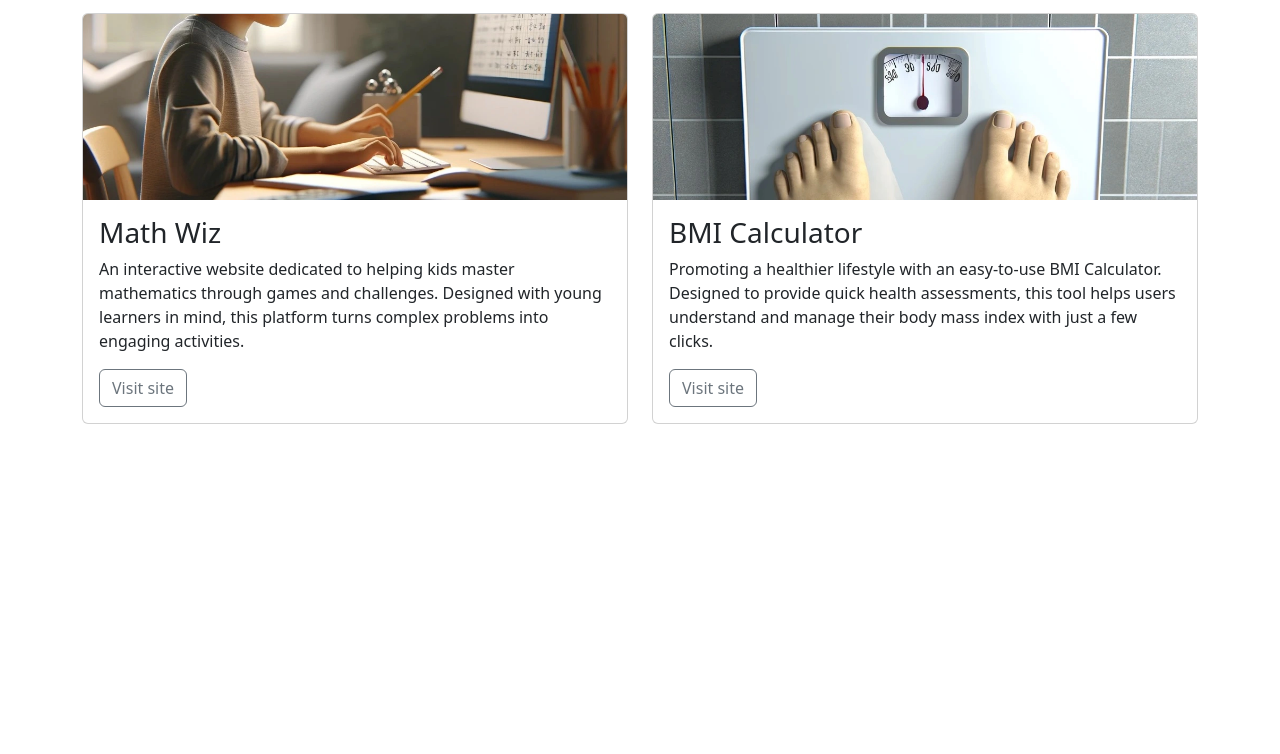
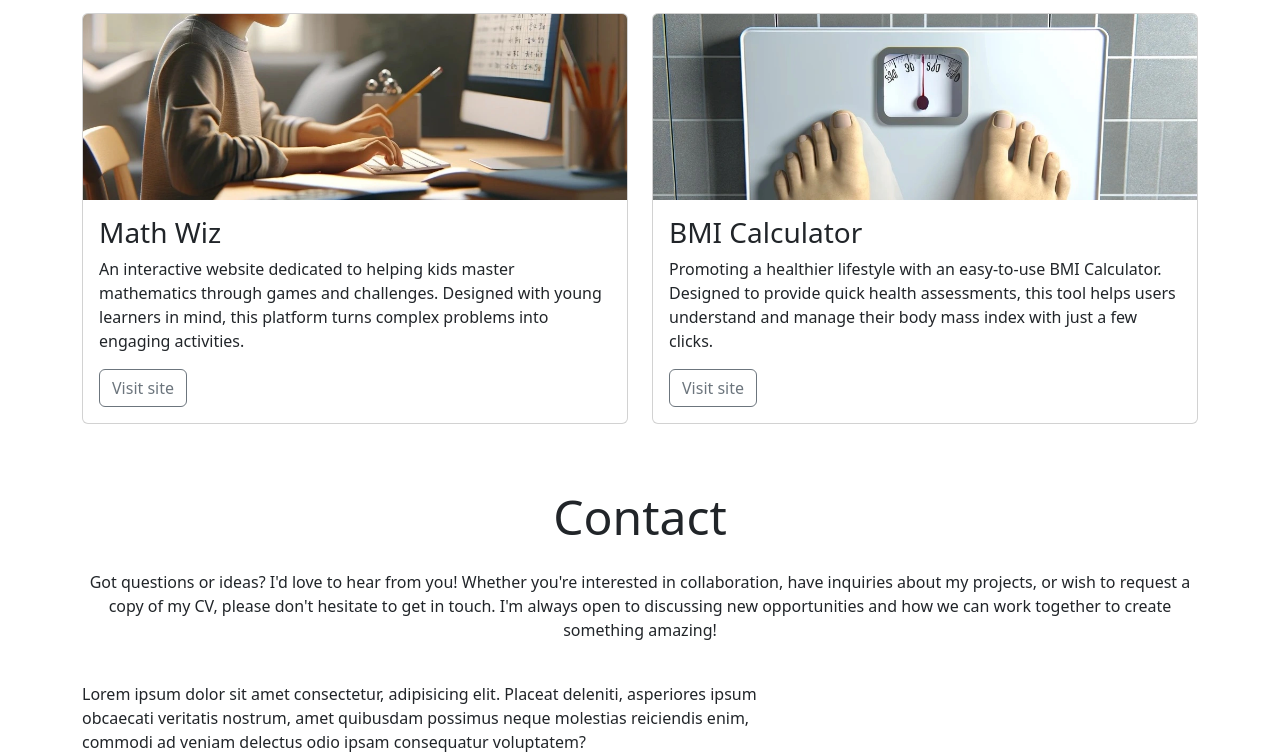
Before and after one commit to Johan-4P/Portfolio, a plain HTML site: page index.html in a window 1280 px wide. Shown: the part 1411-2165 px from the top of the page. Before the commit the page ends 1875 px from the top, so only its background shows below. Drawn offline with nearby package versions, Linux system fonts and the light colour scheme.

Commit message:
Add Contact column

```diff
--- a/index.html
+++ b/index.html
@@ -177,10 +177,26 @@
             </div>
         </section>
     </main>
+    <!-- Contact section -->
+    <footer id="contact" class="container">
+        <div class="row">
+            <div class="col-12 text-center my-4">
+                <h2 class="display-5">Contact</h2>
+                <p class="mt-4">Got questions or ideas? I'd love to hear from you! Whether you're interested in
+                    collaboration, have inquiries about my projects, or wish to request a copy of my CV, please don't
+                    hesitate to get in touch. I'm always open to discussing new opportunities and how we can work
+                    together to create something amazing!</p>
+            </div>
+            <div class="col-12 col-md-10 col-lg-8">Lorem ipsum dolor sit amet consectetur, adipisicing elit. Placeat
+                deleniti, asperiores ipsum obcaecati veritatis nostrum, amet quibusdam possimus neque molestias
+                reiciendis enim, commodi ad veniam delectus odio ipsam consequatur voluptatem?</div>
+        </div>
+    </footer>
+
     <!-- Bootstrap JS Script-->
     <script src="https://cdn.jsdelivr.net/npm/bootstrap@5.3.3/dist/js/bootstrap.bundle.min.js"
-        integrity="sha384-YvpcrYf0tY3lHB60NNkmXc5s9fDVZLESaAA55NDzOxhy9GkcIdslK1eN7N6jIeHz"
-        crossorigin="anonymous"></script>
+        integrity="sha384-YvpcrYf0tY3lHB60NNkmXc5s9fDVZLESaAA55NDzOxhy9GkcIdslK1eN7N6jIeHz" crossorigin="anonymous">
+    </script>
 </body>
 
 </html>
```
